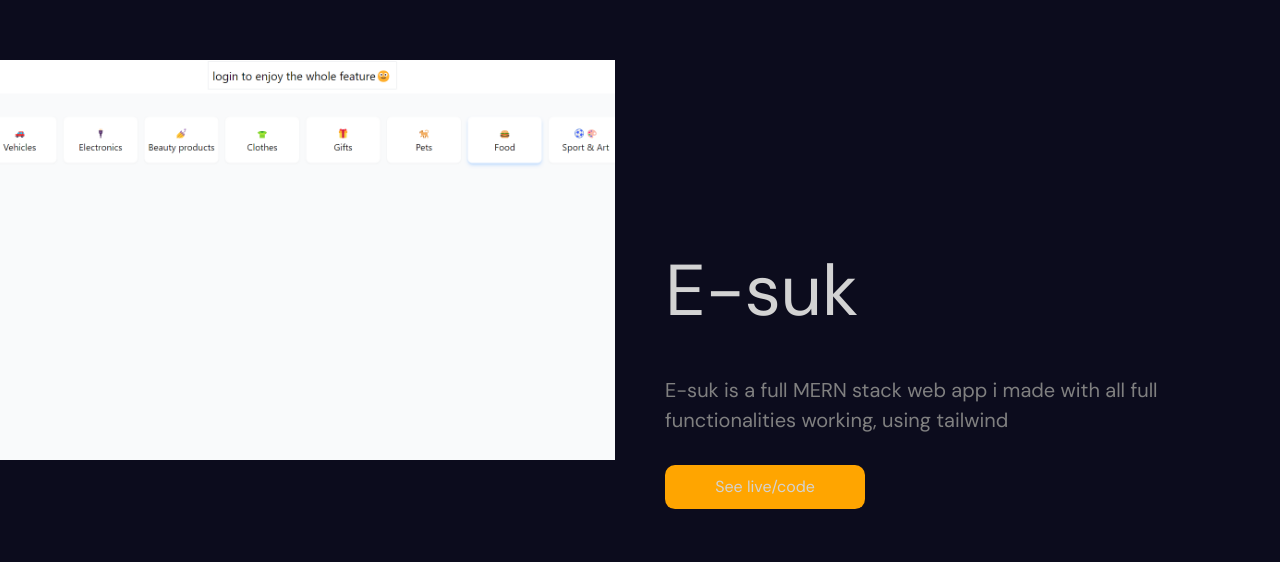
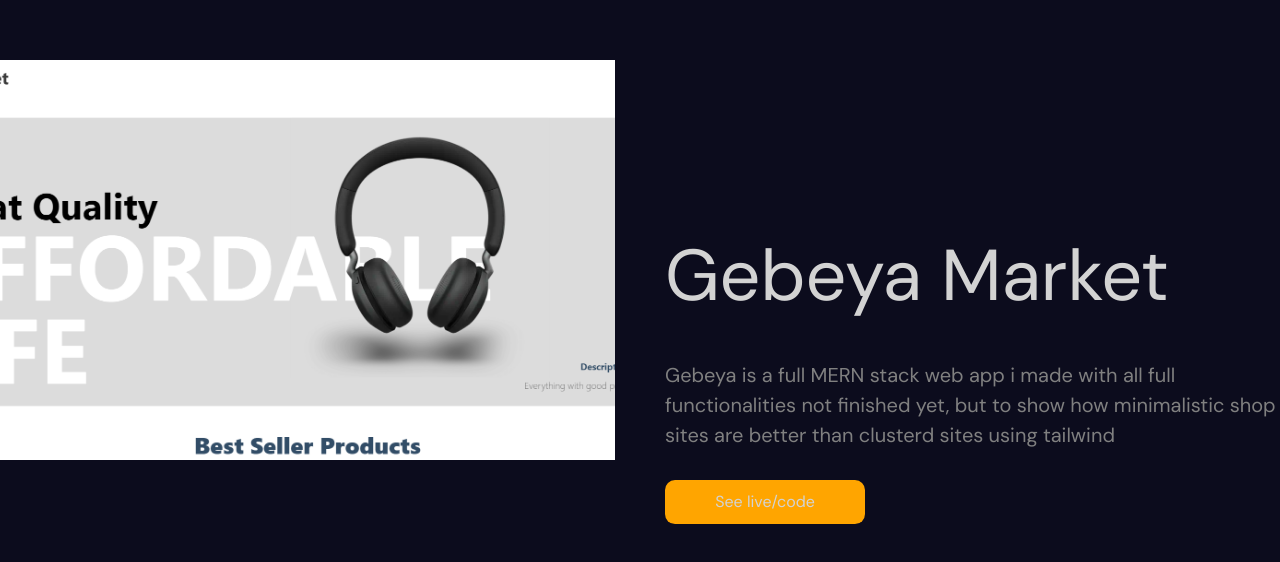
Before and after one commit to lost-from-ilght/tadiwos-portfolio, a React (Vite) app: page / in a window 1280 px wide. Shown: the part 7454-8016 px from the top of the page. Built offline with nearby package versions, Linux system fonts and the light colour scheme.

Commit message:
frontend update

```diff
--- a/src/components/portfolio/Portfolio.jsx
+++ b/src/components/portfolio/Portfolio.jsx
@@ -41,10 +41,10 @@ const items = [
   },
   {
     id: 6,
-    title: "E-suk",
-    img: "/esuk.png",
-    link:"https://github.com/Tadi-san/E-suk",
-    desc: "E-suk is a full MERN stack web app i made with all full functionalities working, using tailwind ",
+    title: "Gebeya Market",
+    img: "/gebeya.png",
+    link:"https://gebeya-market.vercel.app/",
+    desc: "Gebeya is a full MERN stack web app i made with all full functionalities not finished yet, but to show how minimalistic shop sites are better than clusterd sites using tailwind ",
   },
   {
     id: 7,
```
Also changed, not shown: public/gebeya.png (added).
